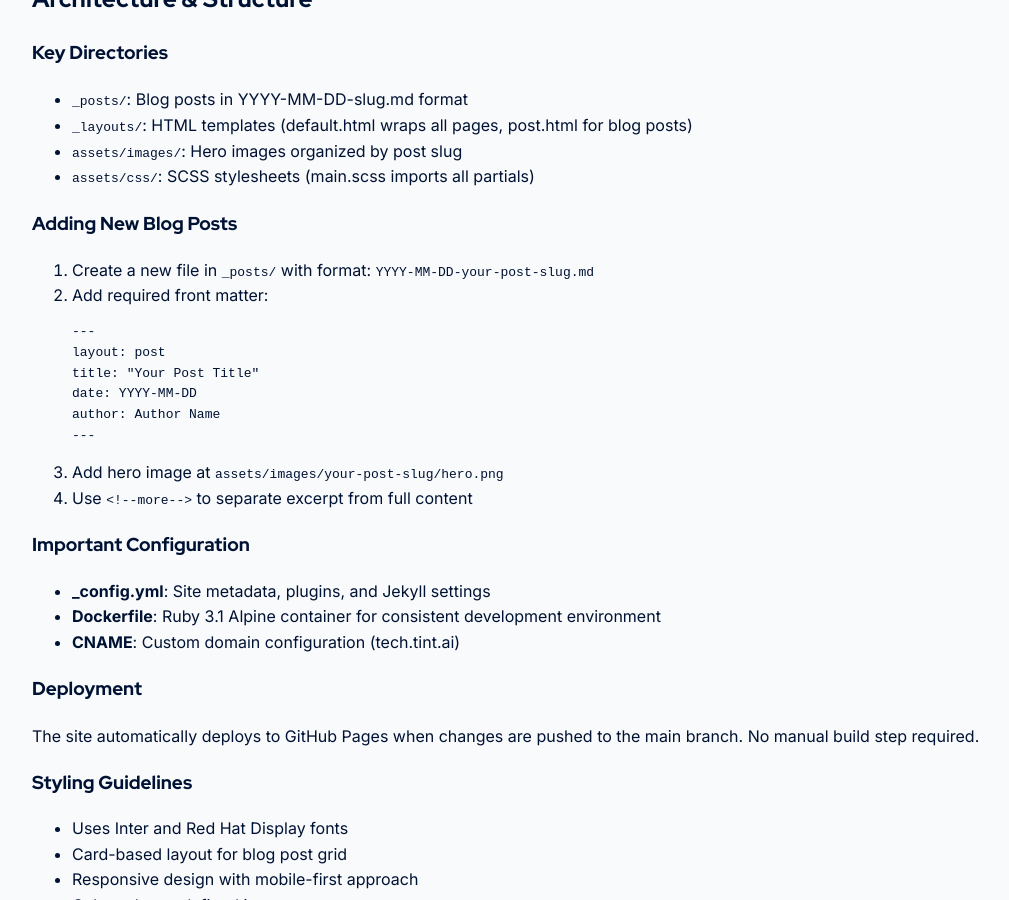
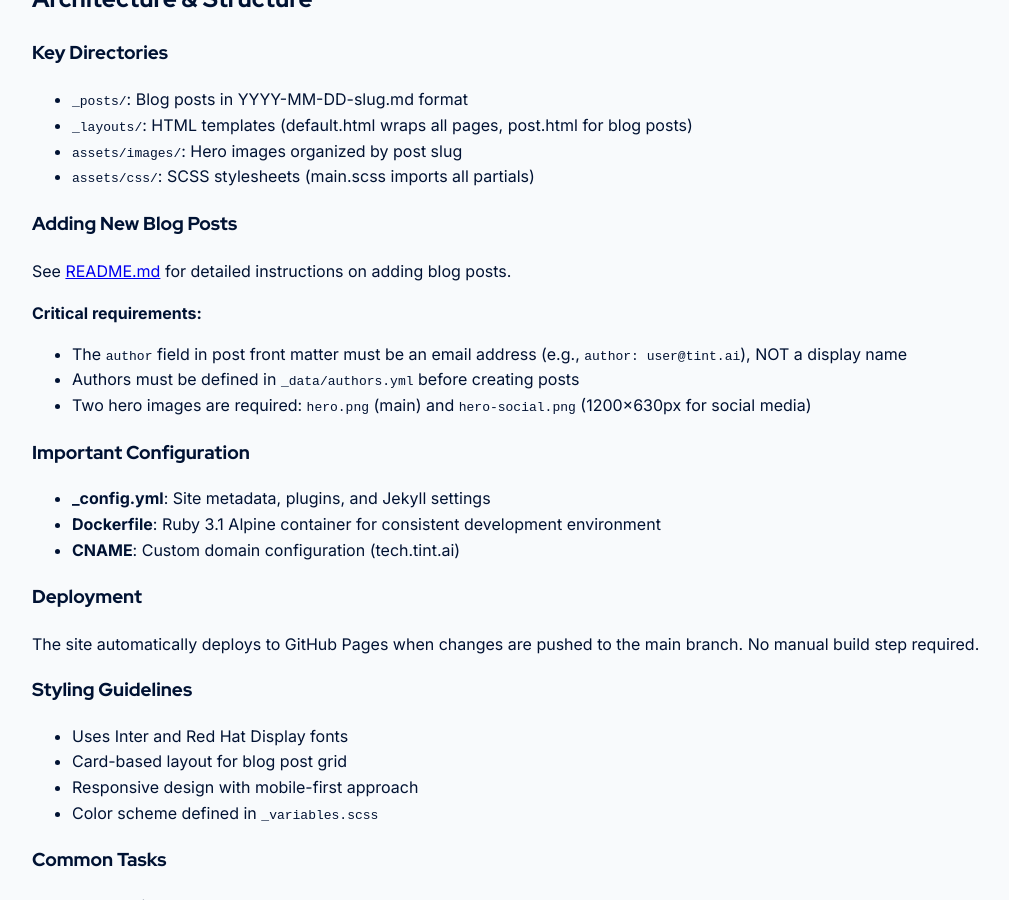
Before and after one commit to tint-ai/tint-ai.github.io, a Jekyll site: the page built from CLAUDE.md, in a window 1280 px wide and 900 px high, scrolled down 723 px. Shown: the whole window, without its empty margins (24-1033 px from the left). Built offline with Jekyll 4.4.1, drawn with Linux system fonts in a browser that asks for light colours; our own code applies the rules of GitHub Pages for plain Markdown files.

Commit message:
[INS-3989] Add comprehensive author setup guide and clarify email requirements for blog posts
- Expand README with detailed first-time author setup instructions including gravatar configuration
- Clarify that author field must be email address, not display name
- Add jahkell.lazarre@tint.ai to authors list
- Consolidate blog post creation instructions in README

Co-Authored-By: Claude Sonnet 4.5 (1M context) <noreply@anthropic.com>

````diff
--- a/CLAUDE.md
+++ b/CLAUDE.md
@@ -35,18 +35,12 @@ jekyll serve --host 0.0.0.0 --watch --force_polling --livereload
 
 ### Adding New Blog Posts
 
-1. Create a new file in `_posts/` with format: `YYYY-MM-DD-your-post-slug.md`
-2. Add required front matter:
-```yaml
----
-layout: post
-title: "Your Post Title"
-date: YYYY-MM-DD
-author: Author Name
----
-```
-3. Add hero image at `assets/images/your-post-slug/hero.png`
-4. Use `<!--more-->` to separate excerpt from full content
+See [README.md](README.md) for detailed instructions on adding blog posts.
+
+**Critical requirements:**
+- The `author` field in post front matter must be an email address (e.g., `author: user@tint.ai`), NOT a display name
+- Authors must be defined in `_data/authors.yml` before creating posts
+- Two hero images are required: `hero.png` (main) and `hero-social.png` (1200x630px for social media)
 
 ### Important Configuration
 
--- a/_data/authors.yml
+++ b/_data/authors.yml
@@ -22,3 +22,8 @@ zoe@tint.ai:
   name: Zoé Carvallo Figueroa
   title: Software Engineer
   gravatar_hash: 25a6ceabdd03bb4022059bb14485e7a1
+
+jahkell.lazarre@tint.ai:
+  name: Jahkell Lazarre
+  title: Software Engineer
+  gravatar_hash: b4d96667232efc7a27806977c6de0358
````
Also changed, not shown: _posts/2025-12-19-building-self-service-email-system.md (+0 -2 lines), README.md.
